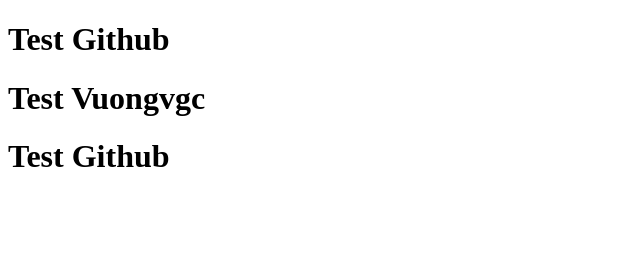
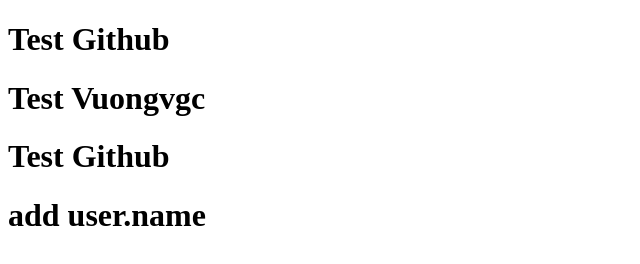
Before and after one commit to vuongfe/test-multiple-github, a plain HTML site: page index.html in a window 1280 px wide. Shown: the whole page, without its empty margins (0-640 px from the left). Drawn offline with Linux system fonts and the light colour scheme.

Commit message:
add user.name

```diff
--- a/index.html
+++ b/index.html
@@ -10,5 +10,6 @@
     <h1>Test Github</h1>
     <h1>Test Vuongvgc</h1>
     <h1>Test Github</h1>
+    <h1>add user.name</h1>
   </body>
 </html>
```
